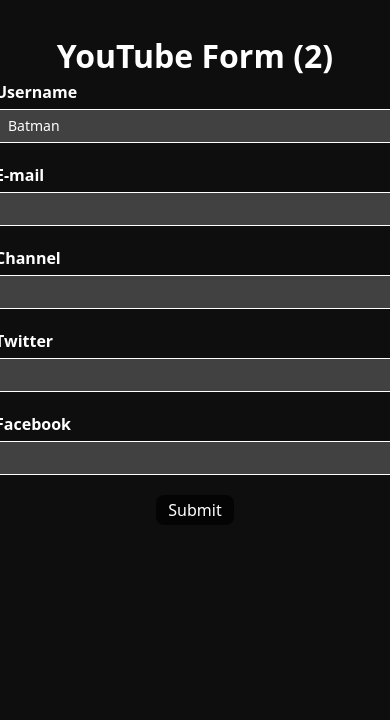
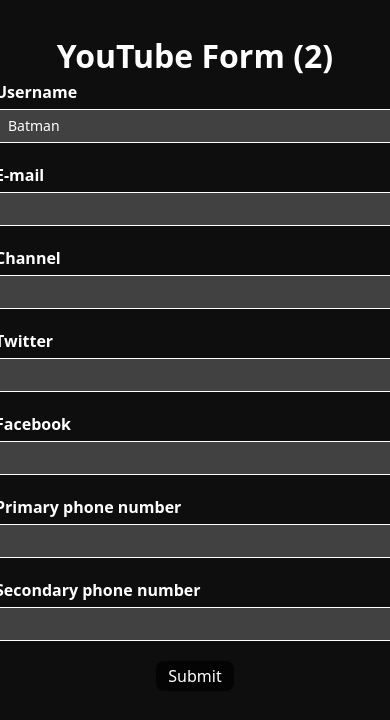
Before and after one commit to RebeccaAyodele/react-hook-form, a React (Vite) app: page / in a window 390 px wide. Shown: the top 720 px of the page. Built offline with nearby package versions, Linux system fonts and the light colour scheme.

Commit message:
Arrays, I don't know how to get the error message for arrays of phone numbers yet

```diff
--- a/src/components/YoutubeForm.tsx
+++ b/src/components/YoutubeForm.tsx
@@ -8,9 +8,10 @@
   email: string;
   channel: string;
   social: {
-    twitter: string
-    facebook: string
-  }
+    twitter: string;
+    facebook: string;
+  };
+  phoneNumbers: string[];
 };
 
 const YoutubeForm = () => {
@@ -22,10 +23,10 @@
       social: {
         twitter: "",
         facebook: "",
-      }
+      },
+      phoneNumbers: ["", ""],
     },
-  }
-  );
+  });
   const { register, control, handleSubmit, formState } = form;
   const { errors } = formState;
 
@@ -66,13 +67,17 @@
               validate: {
                 notAdmin: (fieldValue) => {
                   return (
-                    fieldValue !== "admin@example.com" || "Enter a different email address"
+                    fieldValue !== "admin@example.com" ||
+                    "Enter a different email address"
                   );
                 },
                 notBlackListed: (fieldValue) => {
-                  return !fieldValue.endsWith("baddomain.com") || "This domain is not supported"
-                }
-              }
+                  return (
+                    !fieldValue.endsWith("baddomain.com") ||
+                    "This domain is not supported"
+                  );
+                },
+              },
             })}
           />
           <p className="error">{errors.email?.message}</p>
@@ -98,8 +103,14 @@
           <input
             type="text"
             id="twitter"
-            {...register("social.twitter")}
+            {...register("social.twitter", {
+              required: {
+                value: true,
+                message: "Twitter username is required",
+              },
+            })}
           />
+          <p className="error">{errors.social?.twitter?.message}</p>
         </div>
 
         <div className="form-control">
@@ -107,8 +118,44 @@
           <input
             type="text"
             id="facebook"
-            {...register("social.facebook")}
+            {...register("social.facebook", {
+              required: {
+                value: true,
+                message: "Facebook username is required",
+              },
+            })}
           />
+          <p className="error">{errors.social?.facebook?.message}</p>
+        </div>
+
+        <div className="form-control">
+          <label htmlFor="primary-phone">Primary phone number</label>
+          <input
+            type="text"
+            id="primary-phone"
+            {...register("phoneNumbers.0", {
+              required: {
+                value: true,
+                message: "Primary phone number is required",
+              },
+            })}
+          />
+          <p className="error">{errors.phoneNumbers?.message}</p>
+        </div>
+
+        <div className="form-control">
+          <label htmlFor="secondary-phone">Secondary phone number</label>
+          <input
+            type="text"
+            id="secondary-phone"
+            {...register("phoneNumbers.1", {
+              required: {
+                value: true,
+                message: "Secondary phone number is required",
+              },
+            })}
+          />
+          <p className="error">{errors.phoneNumbers?.message}</p>
         </div>
 
         <button>Submit</button>
```
